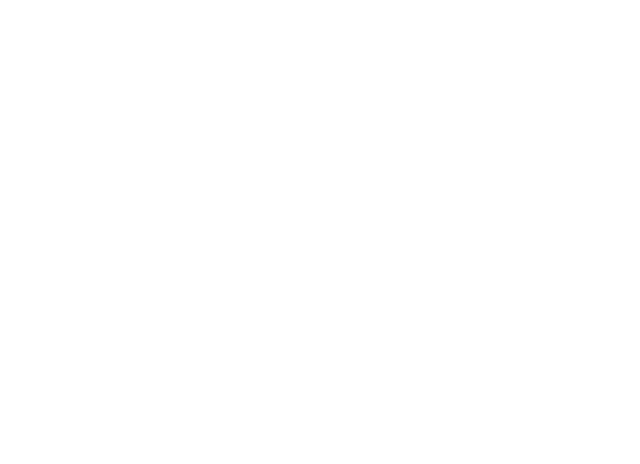
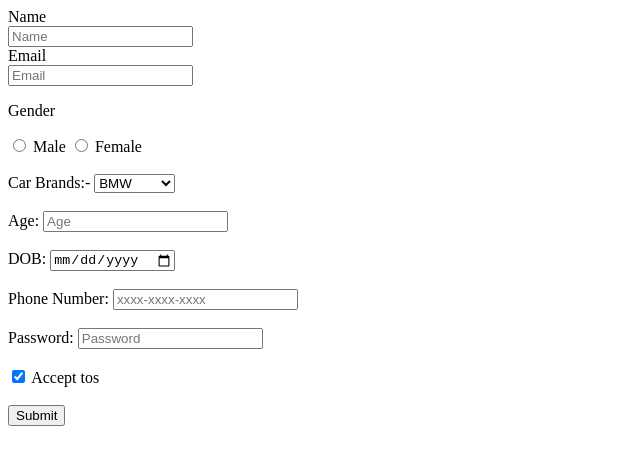
Before and after one commit to acciojob/signup-form-car-sk370008, a website: page main.html in a window 1280 px wide. Shown: the whole page, without its empty margins (0-640 px from the left). Drawn offline with Linux system fonts and the light colour scheme.

Commit message:
created a submission

```diff
--- a/main.html
+++ b/main.html
@@ -7,6 +7,56 @@
 </head>
 
 <body>
+
+	<form method="post">
+
+		<label for="name">Name</label><br>
+		<input type="text" id="name" name="name" required placeholder="Name"><br>
+
+		<label for="email">Email</label><br>
+		<input type="email" id="email" name="email" required placeholder="Email"><br>
+
+		<p>Gender</p>
+		<input type="radio" id="gender_m" name="gender" required>
+		<label for="gender_m">Male</label>
+		<input type="radio" id="gender_f" name="gender" required>
+		<label for="gender_f">Female</label><br><br>
+
+		<label for="cars" >Car Brands:-</label>
+		<select name="cars" id="cars">
+			<option value="BMW">BMW</option>
+			<option value="Audi">Audi</option>
+			<option value="Mercedez">Mercedez</option>
+		</select>
+		<br><br>
+
+		<label for="age"> Age:</label>
+		<input type="number" id="age" name="age" required placeholder="Age"><br><br>
+
+		<label for="dob">DOB:</label>
+		<input type="date" id="dob" name="dob" required><br><br>
+
+		<label for="tel">Phone Number:</label>
+		<input type="number" id="tel" name="phoneNo" placeholder="xxxx-xxxx-xxxx"><br><br>
+
+		<label for="password" >Password:</label>
+		<input type="password" id="password" name="password" required placeholder="Password"><br><br>
+
+
+		<input type="checkbox" id="tos" name="tos" required checked>
+		<label for="tos">Accept tos</label><br><br>
+
+		<input type="submit" value="Submit">
+
+
+	</form>
+<!-- //Failures: -->
+<!-- 	1.Options mein required kaise lagayenge -->
+<!-- 	2.Add placeholder in cars option -->
+
+
+
+
 	<!-- the entire body must be written by student -->
     <script type="text/javascript" src="./script.js">
 </script>
```
